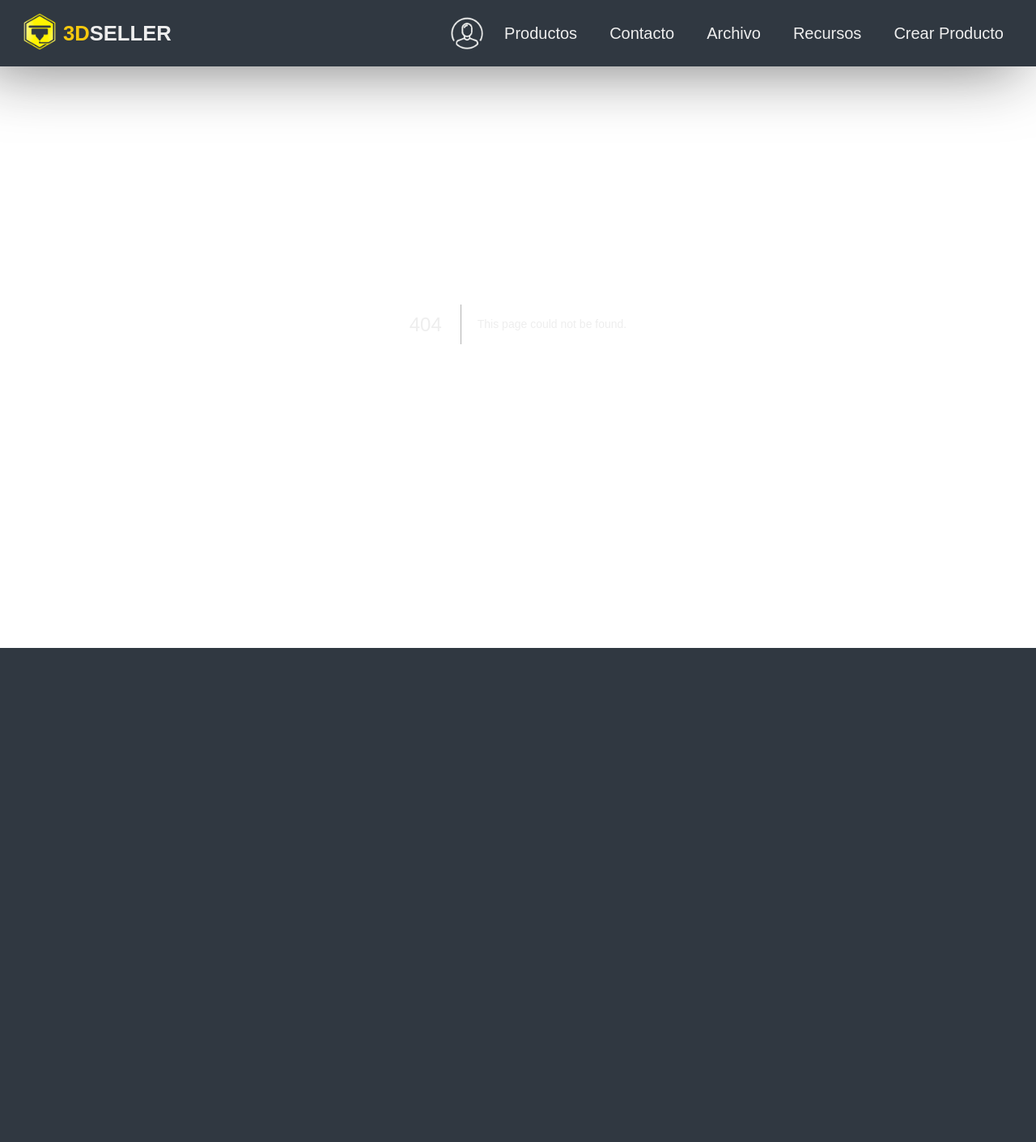
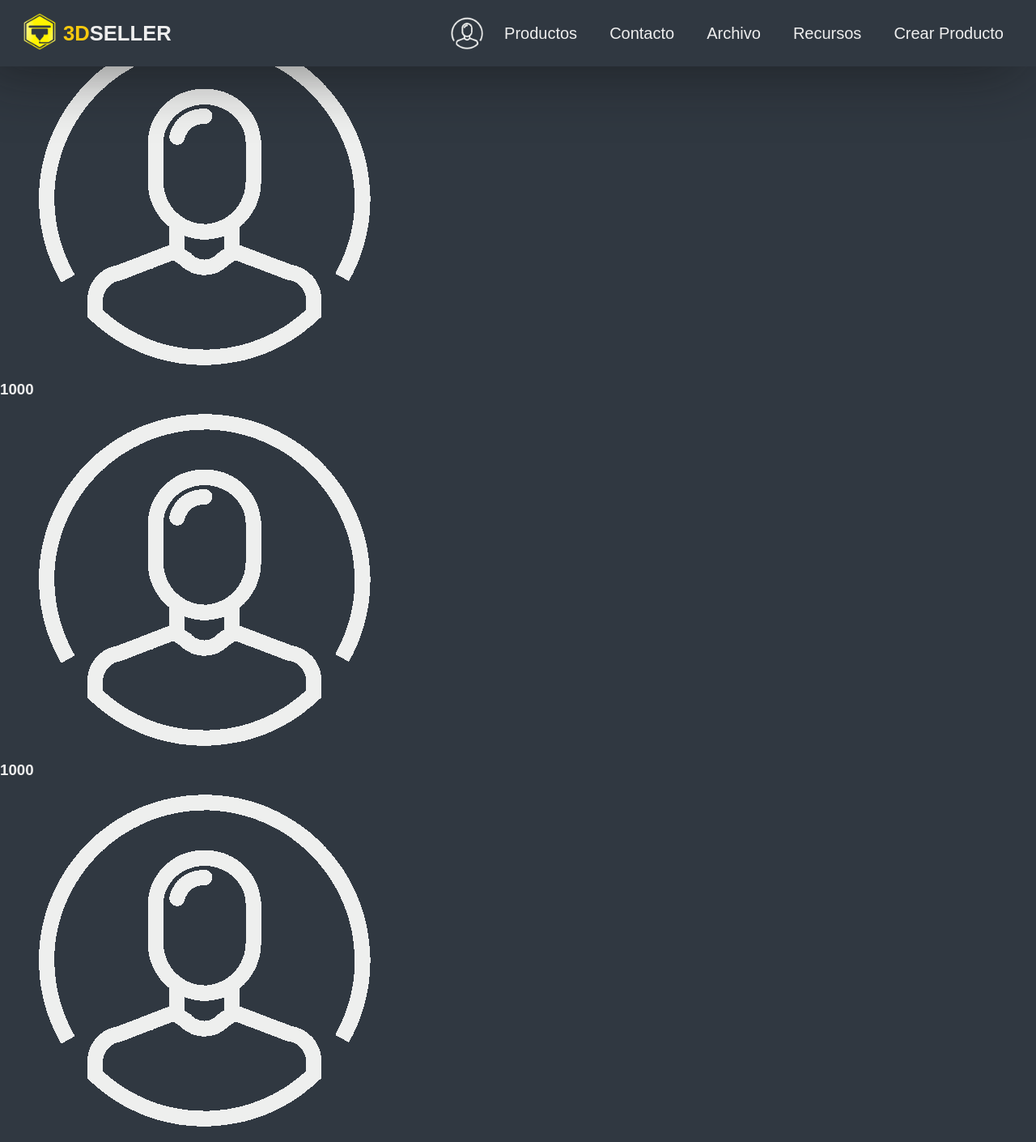
Before and after one commit to aliriodi/3DSeller, a Next.js app: page /admin in a window 1280 px wide. Before the commit this address had no page. Shown: the whole page at 81% size. Before the commit the page ends 800 px from the top, so only its background shows below. Built offline with nearby package versions, Linux system fonts and the light colour scheme.

Commit message:
componentes declarados del Panel admin

```diff
--- /dev/null
+++ b/src/components/PanelAdmin/PanelAdmin.jsx
@@ -0,0 +1,75 @@
+import Image from "next/image";
+import img from "../LogButton/perfil-icon_default.png"
+
+function PanelAdmin(){
+    return(
+        <>
+        <div>
+            {/* Tablero */}
+            <div className='dashboard-container'>
+
+                {/* Estadisticas Totales */}
+                <div className='dashboard-container_stats'>
+
+                    {/* Usuarios Totales */}
+                    <div className='stats-total'>
+
+                        {/* Cantidad */}
+                        <div className='stats-total_text'>
+                            <h3>1000</h3>
+                        </div>
+
+                        {/* Icono */}
+                        <div className='stats-total_icon'>
+                            <Image src={img} alt="img"/>
+                        </div>
+
+                    </div>
+
+                    {/* Productos Totales */}
+                    <div className='stats-total'>
+
+                        {/* Cantidad */}
+                        <div className='stats-total_text'>
+                            <h3>1000</h3>
+                        </div>
+
+                        {/* Icono */}
+                        <div className='stats-total_icon'>
+                            <Image src={img} alt="img"/>
+                        </div>
+
+                    </div>
+
+                    {/* Compras Totales */}
+                    <div className='stats-total'>
+
+                        {/* Cantidad */}
+                        <div className='stats-total_text'>
+                            <h3>1000</h3>
+                        </div>
+
+                        {/* Icono */}
+                        <div className='stats-total_icon'>
+                            <Image src={img} alt="img"/>
+                        </div>
+
+                    </div>
+                </div>
+
+                {/* Estadisticas Recientes */}
+                <div className='dashboard-container_stats'>
+
+                    {/* Ordenes Recientes */}
+                    <div className='stats-recent'></div>
+
+                    {/* Usuarios recientes */}
+                    <div className='stats-recent'></div>
+                </div>
+            </div>
+        </div>
+        </>
+    )
+}
+
+export default PanelAdmin;
--- /dev/null
+++ b/src/pages/admin.tsx
@@ -0,0 +1,12 @@
+import PanelAdmin from '../components/PanelAdmin/PanelAdmin'
+
+function Admin() {
+
+  return (
+    <>
+    <PanelAdmin/>
+    </>
+  )
+}
+
+export default Admin
```
